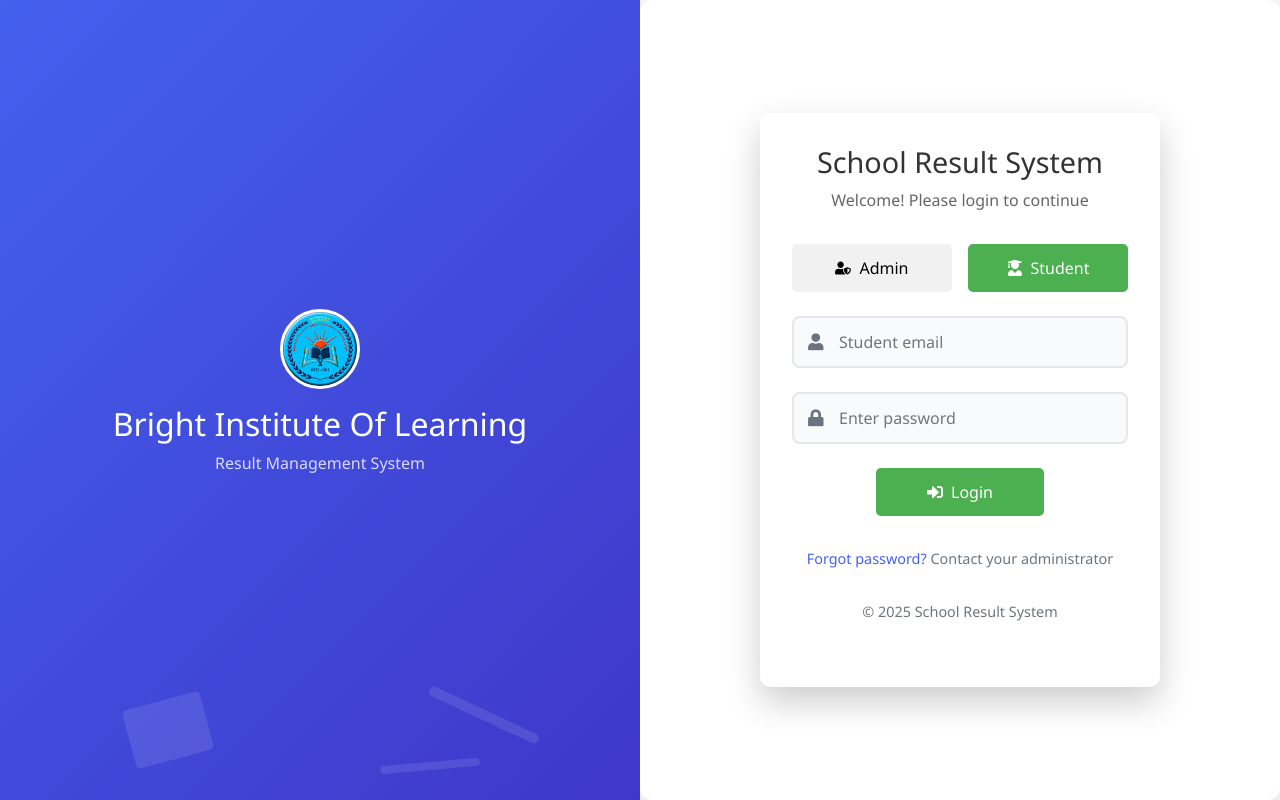
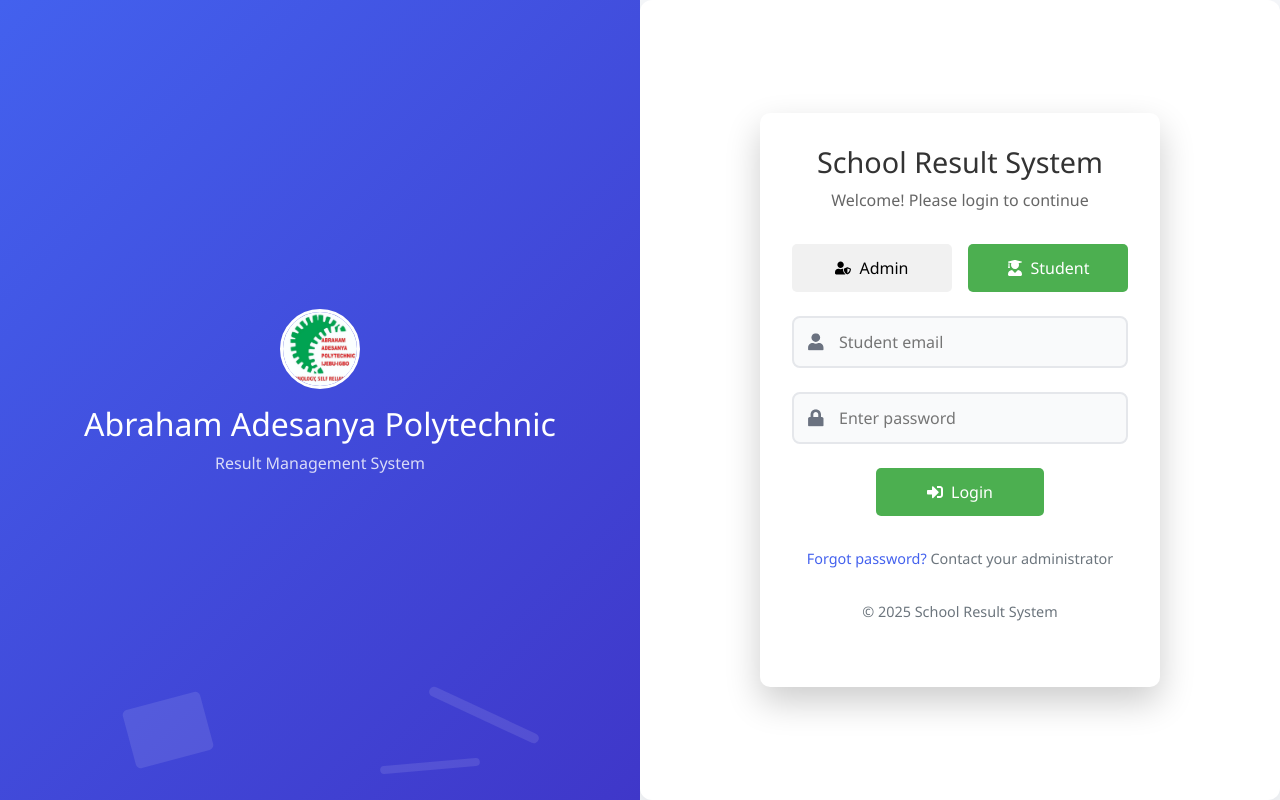
Before and after one commit to BeLaughter/Bright-School, a React (Vite) app: page / in a window 1280 px wide. Built offline with nearby package versions, Linux system fonts and the light colour scheme; no server answers.

Commit message:
new changes

```diff
--- a/src/components/AddUser.jsx
+++ b/src/components/AddUser.jsx
@@ -4,7 +4,7 @@
 import { createUserWithEmailAndPassword } from "firebase/auth";
 import { doc, setDoc, Timestamp } from "firebase/firestore";
 
-import schoolLogo from "../assets/logo.webp";
+import schoolLogo from "../assets/logo1.jpg";
 import { auth, db } from "../firebase";
 import "./AddUser.css";
 
@@ -86,7 +86,7 @@
         <div className="login-left">
           <div className="login-brand">
             <img src={schoolLogo} alt="School Logo" className="logo" />
-            <h1>Bright Future Academy</h1>
+            <h1>Abraham Adesanya Polytechnic</h1>
             <p>Result Management System</p>
           </div>
           <div className="login-illustration">
--- a/src/components/Login.jsx
+++ b/src/components/Login.jsx
@@ -86,7 +86,7 @@
         <div className="login-left">
           <div className="login-brand">
             <img src={schoolLogo} alt="School Logo" className="logo" />
-            <h1>Bright Institute Of Learning</h1>
+            <h1>Abraham Adesanya Polytechnic</h1>
             <p>Result Management System</p>
           </div>
           <div className="login-illustration">
--- a/src/components/Sidebar.jsx
+++ b/src/components/Sidebar.jsx
@@ -25,7 +25,7 @@
       <div className="sidebar-header">
         <img src={logo} alt="Bright Future Logo" className="sidebar-img" />
         <div>
-          <h2>Bright Institute Of Learning</h2>
+          <h2>Abraham Adesanya Polytechnic</h2>
           <p>Admin Panel</p>
         </div>
       </div>
```
Also changed, not shown: src/assets/logo.webp (deleted), src/assets/logo1.jpg.
